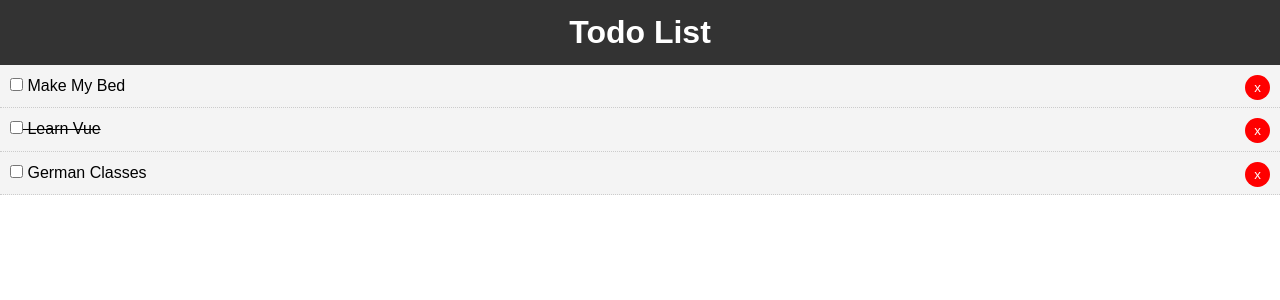
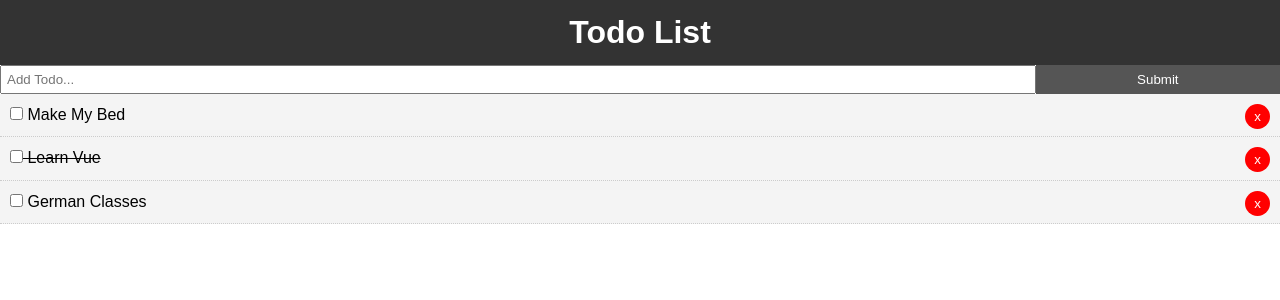
Before and after one commit to daniel0101/Vue-todolist, a Vue app: page / in a window 1280 px wide. Shown: the top 300 px of the page. Built offline with nearby package versions, Linux system fonts and the light colour scheme.

Commit message:
add todo component feature

```diff
--- a/src/App.vue
+++ b/src/App.vue
@@ -1,6 +1,7 @@
 <template>
   <div id="app">
     <Header/>
+    <AddTodo v-on:add-todo="addTodo"/>
     <Todos v-bind:todos="todos" v-on:del-todo="deleteItem"/>
   </div>
 </template>
@@ -8,10 +9,13 @@
 <script>
 import Header from './components/layouts/Header';
 import Todos from './components/Todos';
+import AddTodo from './components/AddTodo';
 export default {
   name: 'app',
   components: {
-    Todos,Header
+    Todos,
+    Header,
+    AddTodo
   },
   data() {
     return {
@@ -36,7 +40,11 @@
   },
   methods: {
     deleteItem(id) {
-      this.todos = this.todos.filter(item =>{ item.id !== id});
+      this.todos = this.todos.filter(item =>item.id !== id);
+    },
+    addTodo(todo) {
+      // this.todos = this.todos.push(todo);
+      this.todos = [...this.todos, todo];
     }
   }
 }
@@ -54,4 +62,17 @@
     line-height: 1.4;
   }
 
+  .btn {
+    display: inline-block;
+    border: none;
+    background: #555;
+    color: #FFF;
+    padding: 7px 20px;
+    cursor: pointer;
+  }
+
+  .btn:hover {
+    background: #777;
+  }
+
 </style>
--- /dev/null
+++ b/src/components/AddTodo.vue
@@ -0,0 +1,45 @@
+<template>
+    <div>
+        <form @submit="addTodo">
+            <input type="text" v-model="title" placeholder="Add Todo...">
+            <input type="submit" value="Submit" class="btn">
+        </form>
+    </div>
+</template>
+<script>
+import uuid from 'uuid';
+export default {
+    name: "AddTodo",
+    data() {
+        return {
+            title: '',
+        }
+    },
+    methods: {
+        addTodo(event) {
+            event.preventDefault();
+            //const --cause a task object should not change
+            const newTodo = {
+                id: uuid.v4(),
+                title: this.title,
+                completed: false,
+            }
+            this.title = '';
+            //send up to parent using an emit event
+            this.$emit('add-todo',newTodo);
+        }
+    }
+}
+</script>
+<style scoped>
+    form {
+        display: flex;
+    }
+    input[type="text"] {
+        flex: 10;
+        padding: 5px;
+    }
+    input[type="submit"] {
+        flex: 2;
+    }
+</style>
```
